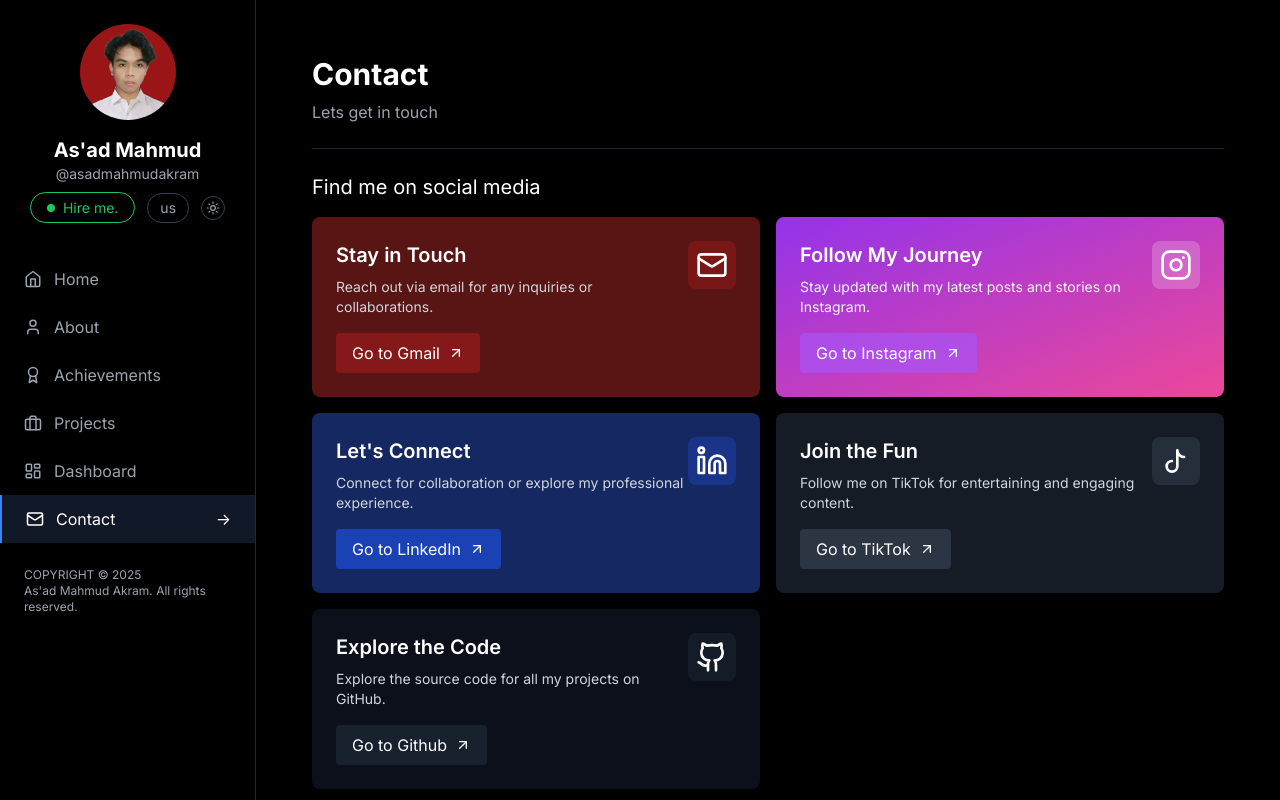
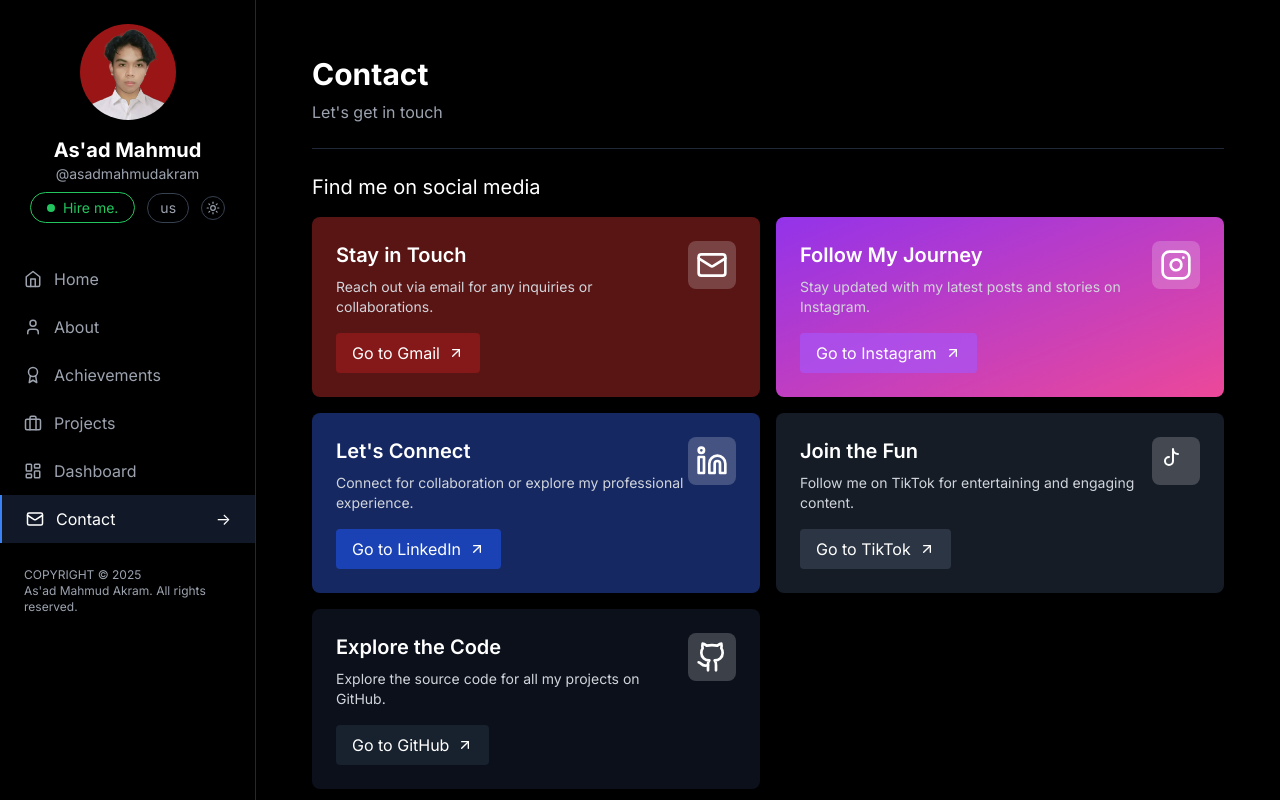
Before and after one commit to asadmahmud22/Portofolio-AsadMahmudAkram, a React (Vite) app: page /contact in a window 1280 px wide. Built offline with nearby package versions, Linux system fonts and the light colour scheme.

Commit message:
Update Contact.jsx

```diff
--- a/src/pages/Contact.jsx
+++ b/src/pages/Contact.jsx
@@ -1,15 +1,15 @@
-import { db } from '../firebase';
-import { collection, addDoc, serverTimestamp } from 'firebase/firestore';
-
 import { useState } from "react";
+import Swal from "sweetalert2";
 import {
+  Send,
   Instagram,
   Linkedin,
   Mail,
   Github,
-  Send,
   ArrowUpRight,
 } from "lucide-react";
+import emailjs from "@emailjs/browser";
+// import { useNavigate } from "react-router-dom"; // Uncomment if used
 
 const Contact = () => {
   const [formData, setFormData] = useState({
@@ -26,204 +26,147 @@ const Contact = () => {
     }));
   };
 
-  const handleSubmit = async (e) => {
+  const handleSubmit = (e) => {
     e.preventDefault();
 
-  try {
-    await addDoc(collection(db, "contacts"), {
+    emailjs
+      .send(
+        "portofolio_asad22", // Service ID
+        "portofolio_asad22", // Template ID
+        {
           name: formData.name,
-      email: formData.email,
+          email: formData.email, // ⬅️ ini penting agar {{email}} terisi
           message: formData.message,
-      timestamp: serverTimestamp(),
+          time: new Date().toLocaleString(), // jika kamu juga pakai {{time}}
+        },
+        "MMbCVpYodQFmKujx0" // Public Key
+      )
+      .then(
+        () => {
+          Swal.fire({
+            icon: "success",
+            title: "Berhasil!",
+            text: "Pesan kamu berhasil dikirim.",
+            confirmButtonColor: "#3085d6",
+            confirmButtonText: "OK",
+            background: "#1f1f1f",
+            color: "#fff",
           });
-
-    console.log("Message saved!");
-    alert("Thanks! Your message has been sent.");
-    setFormData({
-      name: "",
-      email: "",
-      message: "",
+          setFormData({ name: "", email: "", message: "" });
+        },
+        (error) => {
+          console.error("Gagal mengirim email", error);
+          Swal.fire({
+            icon: "error",
+            title: "Oops...",
+            text: "Terjadi kesalahan. Coba lagi nanti.",
+            confirmButtonColor: "#d33",
+            confirmButtonText: "Tutup",
+            background: "#1f1f1f",
+            color: "#fff",
           });
-  } catch (error) {
-    console.error("Error saving message:", error);
-    alert("Failed to send message. Please try again.");
         }
+      );
   };
-
 
   return (
     <div className="min-h-screen bg-black text-white p-6">
       <div className="max-w-5xl mx-auto">
         <h1 className="text-3xl font-bold mb-2">Contact</h1>
-        <p className="text-gray-400 mb-6">Lets get in touch</p>
-
+        <p className="text-gray-400 mb-6">Let's get in touch</p>
         <hr className="border-gray-800 my-6" />
 
+        {/* Social Media Section */}
         <h2 className="text-xl mb-4">Find me on social media</h2>
-
         <div className="grid grid-cols-1 md:grid-cols-2 gap-4">
-          {/* Email Contact Card */}
-          <div className="bg-red-900/70 rounded-lg p-6 relative overflow-hidden">
-            <div className="flex justify-between items-start">
-              <div>
-                <h3 className="text-xl font-semibold mb-2">Stay in Touch</h3>
-                <p className="text-sm text-gray-300 mb-4">
-                  Reach out via email for any inquiries or collaborations.
-                </p>
-                <a
-                  href="mailto:asadmahmudakram@gmail.com"
-                  target="_blank"
-                  rel="noopener noreferrer"
-                >
-                  <button className="bg-red-800/70 text-white px-4 py-2 rounded flex items-center gap-2 hover:bg-red-700/70 transition">
-                    Go to Gmail <ArrowUpRight size={16} />
-                  </button>
-                </a>
-              </div>
-              <div className="p-2 bg-red-800/50 rounded-lg">
-                <Mail size={32} />
-              </div>
-            </div>
-          </div>
+          {/* Gmail Card */}
+          <ContactCard
+            title="Stay in Touch"
+            description="Reach out via email for any inquiries or collaborations."
+            link="mailto:asadmahmudakram@gmail.com"
+            buttonText="Go to Gmail"
+            bg="bg-red-900/70"
+            icon={<Mail size={32} />}
+            buttonBg="bg-red-800/70 hover:bg-red-700/70"
+          />
 
           {/* Instagram Card */}
-          <div className="bg-gradient-to-br from-purple-600 to-pink-500 rounded-lg p-6 relative overflow-hidden">
-            <div className="flex justify-between items-start">
-              <div>
-                <h3 className="text-xl font-semibold mb-2">
-                  Follow My Journey
-                </h3>
-                <p className="text-sm text-gray-100 mb-4">
-                  Stay updated with my latest posts and stories on Instagram.
-                </p>
-                <a
-                  href="https://instagram.com/asaddakram"
-                  target="_blank"
-                  rel="noopener noreferrer"
-                >
-                  <button className="bg-purple-500/70 text-white px-4 py-2 rounded flex items-center gap-2 hover:bg-purple-400/70 transition">
-                    Go to Instagram <ArrowUpRight size={16} />
-                  </button>
-                </a>
-              </div>
-              <div className="p-2 bg-white/20 rounded-lg">
-                <Instagram size={32} />
-              </div>
-            </div>
-          </div>
+          <ContactCard
+            title="Follow My Journey"
+            description="Stay updated with my latest posts and stories on Instagram."
+            link="https://instagram.com/asaddakram"
+            buttonText="Go to Instagram"
+            bg="bg-gradient-to-br from-purple-600 to-pink-500"
+            icon={<Instagram size={32} />}
+            buttonBg="bg-purple-500/70 hover:bg-purple-400/70"
+          />
 
           {/* LinkedIn Card */}
-          <div className="bg-blue-900/70 rounded-lg p-6 relative overflow-hidden">
-            <div className="flex justify-between items-start">
-              <div>
-                <h3 className="text-xl font-semibold mb-2">Let's Connect</h3>
-                <p className="text-sm text-gray-300 mb-4">
-                  Connect for collaboration or explore my professional
-                  experience.
-                </p>
-                <a
-                  href="https://linkedin.com/in/asad-mahmud-akram"
-                  target="_blank"
-                  rel="noopener noreferrer"
-                >
-                  <button className="bg-blue-700/70 text-white px-4 py-2 rounded flex items-center gap-2 hover:bg-blue-600/70 transition">
-                    Go to LinkedIn <ArrowUpRight size={16} />
-                  </button>
-                </a>
-              </div>
-              <div className="p-2 bg-blue-800/50 rounded-lg">
-                <Linkedin size={32} />
-              </div>
-            </div>
-          </div>
+          <ContactCard
+            title="Let's Connect"
+            description="Connect for collaboration or explore my professional experience."
+            link="https://linkedin.com/in/asad-mahmud-akram"
+            buttonText="Go to LinkedIn"
+            bg="bg-blue-900/70"
+            icon={<Linkedin size={32} />}
+            buttonBg="bg-blue-700/70 hover:bg-blue-600/70"
+          />
 
-          {/* TikTok Card */}
-          <div className="bg-gray-800/70 rounded-lg p-6 relative overflow-hidden">
-            <div className="flex justify-between items-start">
-              <div>
-                <h3 className="text-xl font-semibold mb-2">Join the Fun</h3>
-                <p className="text-sm text-gray-300 mb-4">
-                  Follow me on TikTok for entertaining and engaging content.
-                </p>
-                <a
-                  href="https://www.tiktok.com/@asad-akram"
-                  target="_blank"
-                  rel="noopener noreferrer"
-                >
-                  <button className="bg-gray-700/70 text-white px-4 py-2 rounded flex items-center gap-2 hover:bg-gray-600/70 transition">
-                    Go to TikTok <ArrowUpRight size={16} />
-                  </button>
-                </a>
-              </div>
-              <div className="p-2 bg-gray-700/50 rounded-lg">
+          {/* TikTok Card (SVG Custom Icon) */}
+          <ContactCard
+            title="Join the Fun"
+            description="Follow me on TikTok for entertaining and engaging content."
+            link="https://www.tiktok.com/@asad-akram"
+            buttonText="Go to TikTok"
+            bg="bg-gray-800/70"
+            icon={
               <svg
                 xmlns="http://www.w3.org/2000/svg"
                 width="32"
                 height="32"
-                  viewBox="0 0 24 24"
                 fill="none"
                 stroke="currentColor"
                 strokeWidth="2"
                 strokeLinecap="round"
                 strokeLinejoin="round"
               >
-                  <path d="M9 12a4 4 0 1 0 4 4V4a5 5 0 0 0 5 5"></path>
+                <path d="M9 12a4 4 0 1 0 4 4V4a5 5 0 0 0 5 5" />
               </svg>
-              </div>
-            </div>
-          </div>
+            }
+            buttonBg="bg-gray-700/70 hover:bg-gray-600/70"
+          />
 
           {/* GitHub Card */}
-          <div className="bg-gray-900/70 rounded-lg p-6 relative overflow-hidden col-span-1 md:col-span-2 lg:col-span-1">
-            <div className="flex justify-between items-start">
-              <div>
-                <h3 className="text-xl font-semibold mb-2">Explore the Code</h3>
-                <p className="text-sm text-gray-300 mb-4">
-                  Explore the source code for all my projects on GitHub.
-                </p>
-                <a
-                  href="https://github.com/asadmahmud22"
-                  target="_blank"
-                  rel="noopener noreferrer"
-                >
-                  <button className="bg-gray-800/70 text-white px-4 py-2 rounded flex items-center gap-2 hover:bg-gray-700/70 transition">
-                    Go to Github <ArrowUpRight size={16} />
-                  </button>
-                </a>
-              </div>
-              <div className="p-2 bg-gray-800/50 rounded-lg">
-                <Github size={32} />
-              </div>
-            </div>
-          </div>
-        </div>
-
-        <div className="mt-12">
-          <h2 className="text-xl mb-6">Or send me a message</h2>
-
-          <form onSubmit={handleSubmit} className="space-y-4">
-            <div className="grid grid-cols-1 md:grid-cols-2 gap-4">
-              <input
-                type="text"
-                name="name"
-                placeholder="Name"
-                value={formData.name}
-                onChange={handleChange}
-                className="bg-gray-900 border border-gray-800 rounded p-3 text-white w-full focus:outline-none focus:ring-2 focus:ring-gray-700"
-                required
-              />
-
-              <input
-                type="email"
-                name="email"
-                placeholder="Email"
-                value={formData.email}
-                onChange={handleChange}
-                className="bg-gray-900 border border-gray-800 rounded p-3 text-white w-full focus:outline-none focus:ring-2 focus:ring-gray-700"
-                required
+          <ContactCard
+            title="Explore the Code"
+            description="Explore the source code for all my projects on GitHub."
+            link="https://github.com/asadmahmud22"
+            buttonText="Go to GitHub"
+            bg="bg-gray-900/70 col-span-1 md:col-span-2 lg:col-span-1"
+            icon={<Github size={32} />}
+            buttonBg="bg-gray-800/70 hover:bg-gray-700/70"
           />
         </div>
 
+        {/* Contact Form */}
+        <div className="mt-12">
+          <h2 className="text-xl mb-6">Or send me a message</h2>
+          <form onSubmit={handleSubmit} className="space-y-4">
+            <div className="grid grid-cols-1 md:grid-cols-2 gap-4">
+              <InputField
+                name="name"
+                value={formData.name}
+                onChange={handleChange}
+                placeholder="Name"
+              />
+              <InputField
+                name="email"
+                type="email"
+                value={formData.email}
+                onChange={handleChange}
+                placeholder="Email"
+              />
+            </div>
             <textarea
               name="message"
               placeholder="Message"
@@ -233,7 +176,6 @@ const Contact = () => {
               className="bg-gray-900 border border-gray-800 rounded p-3 text-white w-full focus:outline-none focus:ring-2 focus:ring-gray-700"
               required
             />
-
             <button
               type="submit"
               className="bg-gray-800 w-full text-white py-3 px-6 rounded flex items-center justify-center gap-2 hover:bg-gray-700 transition"
@@ -243,6 +185,7 @@ const Contact = () => {
           </form>
         </div>
 
+        {/* Footer */}
         <div className="mt-12 text-center text-gray-500 text-sm">
           <p>COPYRIGHT © 2025</p>
           <p>As'ad Mahmud Akram. All rights reserved.</p>
@@ -252,4 +195,45 @@ const Contact = () => {
   );
 };
 
+// Reusable Card Component
+const ContactCard = ({
+  title,
+  description,
+  link,
+  buttonText,
+  bg,
+  icon,
+  buttonBg,
+}) => (
+  <div className={`${bg} rounded-lg p-6 relative overflow-hidden`}>
+    <div className="flex justify-between items-start">
+      <div>
+        <h3 className="text-xl font-semibold mb-2">{title}</h3>
+        <p className="text-sm text-gray-300 mb-4">{description}</p>
+        <a href={link} target="_blank" rel="noopener noreferrer">
+          <button
+            className={`${buttonBg} text-white px-4 py-2 rounded flex items-center gap-2 transition`}
+          >
+            {buttonText} <ArrowUpRight size={16} />
+          </button>
+        </a>
+      </div>
+      <div className="p-2 bg-white/20 rounded-lg">{icon}</div>
+    </div>
+  </div>
+);
+
+// Reusable Input Component
+const InputField = ({ name, value, onChange, placeholder, type = "text" }) => (
+  <input
+    type={type}
+    name={name}
+    placeholder={placeholder}
+    value={value}
+    onChange={onChange}
+    className="bg-gray-900 border border-gray-800 rounded p-3 text-white w-full focus:outline-none focus:ring-2 focus:ring-gray-700"
+    required
+  />
+);
+
 export default Contact;
```
Lines whose indentation alone changed are shown as unchanged.
